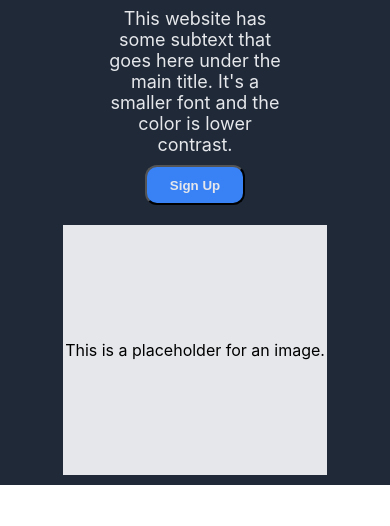
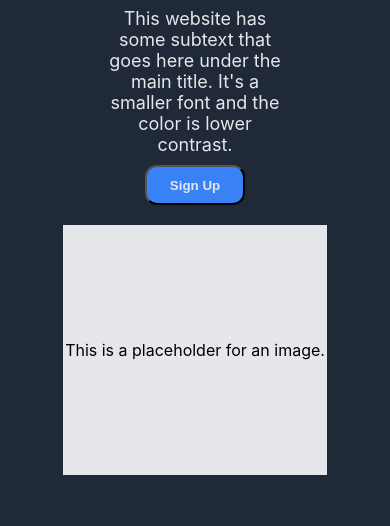
Before and after one commit to enzosromano/landingpage, a plain HTML site: page index.html in a window 390 px wide. Shown: the part 318-844 px from the top of the page. Drawn offline with Linux system fonts and the light colour scheme.

Commit message:
Added padding under image placeholder on mobile

```diff
--- a/style.css
+++ b/style.css
@@ -113,7 +113,7 @@ body {
         flex-direction: column;
         height: auto;
         align-items: center;
-        padding: 10px 5% 10px 5%;
+        padding: 10px 5% 75px 5%;
         gap: 20px;
 
     }
```
